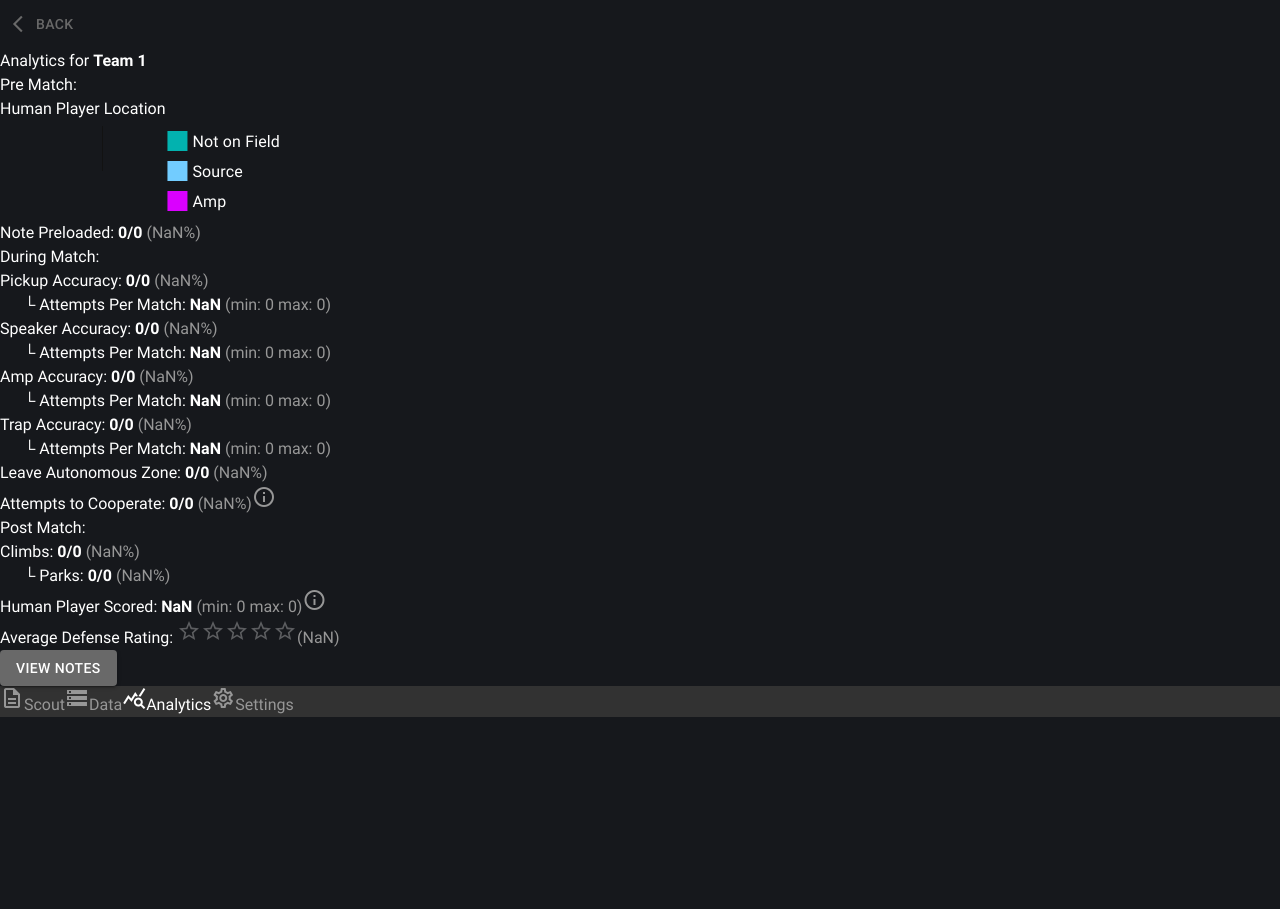
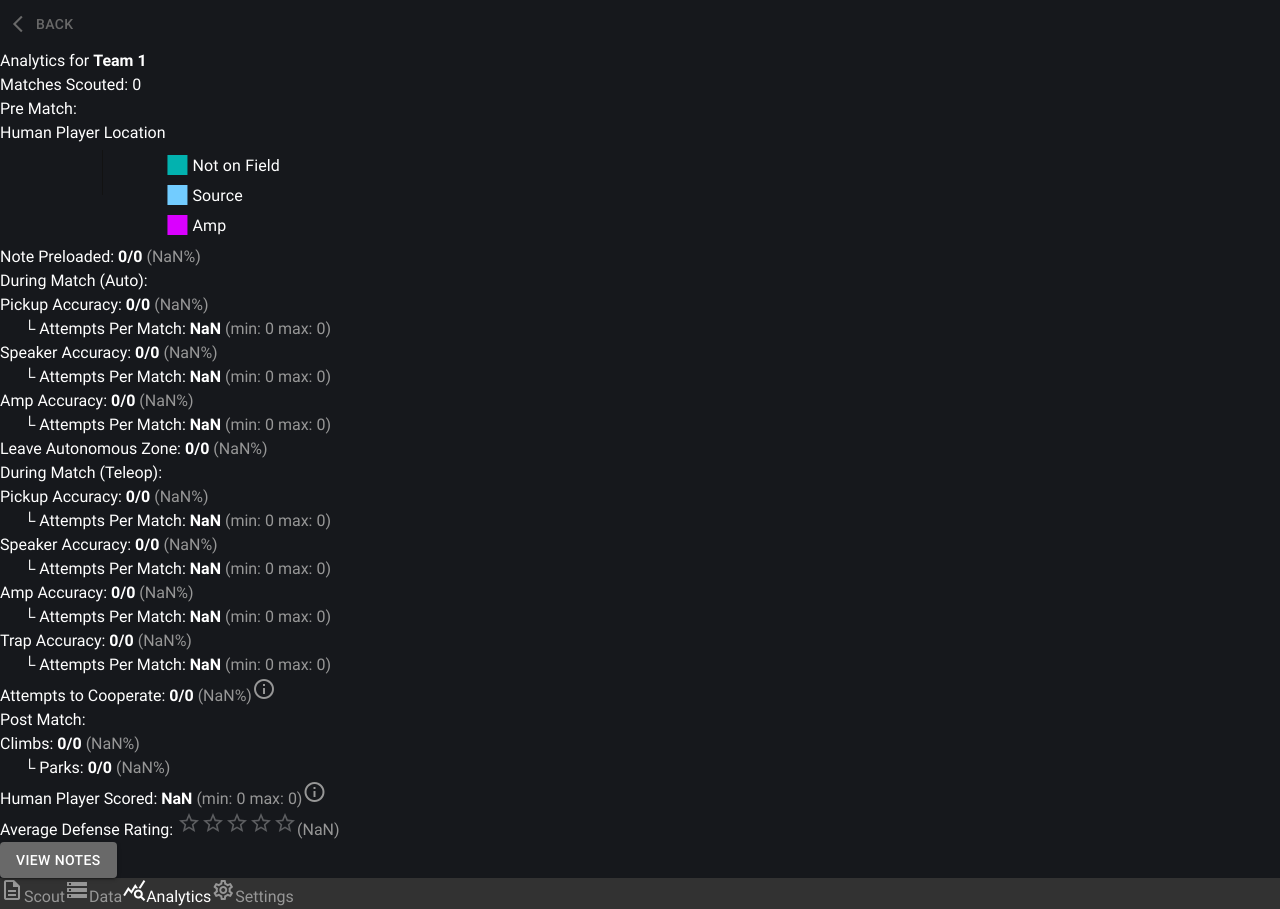
Before and after one commit to ChainLynxRobotics/ScoutingPWA, a React (Vite) app: page /analytics/1 in a window 1280 px wide. Before the commit the page ends 800 px from the top, so only its background shows below. Built offline with nearby package versions, Linux system fonts and the light colour scheme.

Commit message:
Analytics seperated into auto & teleop

```diff
--- /dev/null
+++ b/src/components/Divider.tsx
@@ -0,0 +1,7 @@
+import { HTMLProps } from "react";
+
+export default function Divider(props: HTMLProps<HTMLDivElement>) {
+    return (
+        <div {...props} className={"mt-8 mb-2 w-full max-w-md h-1 bg-background-secondary "+props.className}></div>
+    )
+}
--- a/src/pages/AnalyticsTeamPage.tsx
+++ b/src/pages/AnalyticsTeamPage.tsx
@@ -1,4 +1,4 @@
-import { useEffect, useState } from "react";
+import { useEffect, useMemo, useState } from "react";
 import { useNavigate, useParams } from "react-router-dom";
 import { MatchData, MatchEventData } from "../types/MatchData";
 import MatchDatabase from "../util/MatchDatabase";
@@ -10,6 +10,8 @@ import { PieChart } from "@mui/x-charts";
 import HumanPlayerLocation from "../enums/HumanPlayerLocation";
 import Statistic from "../components/analytics/Statistic";
 import ClimbResult from "../enums/ClimbResult";
+import { autoEvents, numOfEvents, perMatchStats, teleopEvents } from "../util/analyticsUtil";
+import Divider from "../components/Divider";
 
 const AnalyticsPage = () => {
 
@@ -19,6 +21,9 @@ const AnalyticsPage = () => {
     const [hasLoaded, setHasLoaded] = useState(false);
     const [matches, setMatches] = useState<MatchData[]>([]);
     const [events, setEvents] = useState<MatchEventData[]>([]);
+
+    const auto = useMemo(()=>autoEvents(matches, events), [matches, events]);
+    const teleop = useMemo(()=>teleopEvents(matches, events), [matches, events]);
 
     const [notesOpen, setNotesOpen] = useState(false);
 
@@ -39,33 +44,6 @@ const AnalyticsPage = () => {
 
     if (!hasLoaded) return (<div className="w-full h-full flex items-center justify-center">Loading...</div>);
 
-    /**
-     * Gets the number of a certain type or types of events that have been saved
-     * @param event - Event(s) to look for
-     * @returns the number of the events that have been recorded
-     */
-    function numOfEvents(...eventsToFilter: ME[]): number {
-        return events.filter(e=>eventsToFilter.includes(e.event)).length;
-    }
-
-    /**
-     * Gets the average, minimum, and maximum number of events per match
-     * @param eventsToFilter - Event(s) to look for
-     * @returns the average, minimum, and maximum number of events per match
-     */
-    function perMatchStats(...eventsToFilter: ME[]): {avg: number, min: number, max: number} {
-        var sum = 0, min = Infinity, max = 0, total = 0;
-        matches.forEach(match=> {
-            const count = events.filter(e=>match.matchId===e.matchId).filter(e=>eventsToFilter.includes(e.event)).length;
-            sum += count;
-            if (count < min) min = count;
-            if (count > max) max = count;
-            total++;
-        })
-        if (total == 0) return {avg: NaN, min: 0, max: 0}
-        return {avg: sum/matches.length, min, max};
-    }
-
 
     function humanPlayerPerformancePerMatch(): {avg: number, min: number, max: number} {
         var sum = 0, min = 0, max = 0, total = 0;
@@ -79,7 +57,6 @@ const AnalyticsPage = () => {
         if (total == 0) return {avg: NaN, min: 0, max: 0}
         return {avg: sum/matches.length, min, max};
     }
-
 
     return (
     <div className="w-full h-full flex flex-col items-center relative">
@@ -98,8 +75,13 @@ const AnalyticsPage = () => {
                 <h1 className="text-xl text-center mb-4">Analytics for <b>Team {team}</b></h1>
                 <div className="w-full max-w-md px-2 flex flex-col items-start">
 
+                    <Statistic name="Matches Scouted">
+                        {matches.length}
+                    </Statistic>
 
-                    <h2 className="text-lg font-bold">Pre Match:</h2>
+                    <Divider />
+
+                    <h2 className="mt-4 text-xl font-bold">Pre Match:</h2>
                     <div className="flex flex-col items-center my-2">
                         <div>Human Player Location</div>
                         <PieChart
@@ -119,35 +101,84 @@ const AnalyticsPage = () => {
                         />
                     </div>
 
+                    <Divider />
 
-                    <h2 className="mt-8 text-xl font-bold">During Match:</h2>
+                    <h2 className="mt-4 text-xl font-bold">During Match (Auto):</h2>
                     <div className="pl-4 my-4">
                         <AccuracyStatistic name="Pickup Accuracy"
-                            value={numOfEvents(ME.acquireGround, ME.acquireStation)}
-                            total={numOfEvents(ME.acquireGround, ME.acquireStation, ME.acquireFail)}
+                            value={numOfEvents(auto, ME.acquireGround, ME.acquireStation)}
+                            total={numOfEvents(auto, ME.acquireGround, ME.acquireStation, ME.acquireFail)}
                         />
-                        <PerMatchStatistic name="└ Attempts Per Match" pl="24px" {...perMatchStats(ME.acquireGround, ME.acquireStation, ME.acquireFail)} />
+                        <PerMatchStatistic name="└ Attempts Per Match" pl="24px"
+                            {...perMatchStats(matches, auto, ME.acquireGround, ME.acquireStation, ME.acquireFail)}
+                        />
+
                         <div className="h-4"></div>
+
                         <AccuracyStatistic name="Speaker Accuracy"
-                            value={numOfEvents(ME.scoreMid, ME.scoreMidBoost)}
-                            total={numOfEvents(ME.scoreMid, ME.scoreMidBoost, ME.scoreMidFail)}
+                            value={numOfEvents(auto, ME.scoreMid, ME.scoreMidBoost)}
+                            total={numOfEvents(auto, ME.scoreMid, ME.scoreMidBoost, ME.scoreMidFail)}
                         />
-                        <PerMatchStatistic name="└ Attempts Per Match" pl="24px" {...perMatchStats(ME.scoreMid, ME.scoreMidBoost, ME.scoreMidFail)} />
+                        <PerMatchStatistic name="└ Attempts Per Match" pl="24px"
+                            {...perMatchStats(matches, auto, ME.scoreMid, ME.scoreMidBoost, ME.scoreMidFail)}
+                        />
+
                         <AccuracyStatistic name="Amp Accuracy"
-                            value={numOfEvents(ME.scoreLow, ME.scoreLowBoost)}
-                            total={numOfEvents(ME.scoreLow, ME.scoreLowBoost, ME.scoreLowFail)}
+                            value={numOfEvents(auto, ME.scoreLow, ME.scoreLowBoost)}
+                            total={numOfEvents(auto, ME.scoreLow, ME.scoreLowBoost, ME.scoreLowFail)}
                         />
-                        <PerMatchStatistic name="└ Attempts Per Match" pl="24px" {...perMatchStats(ME.scoreLow, ME.scoreLowBoost, ME.scoreLowFail)} />
-                        <AccuracyStatistic name="Trap Accuracy"
-                            value={numOfEvents(ME.scoreHigh, ME.scoreHighBoost)}
-                            total={numOfEvents(ME.scoreHigh, ME.scoreHighBoost, ME.scoreHighFail)}
+                        <PerMatchStatistic name="└ Attempts Per Match" pl="24px"
+                            {...perMatchStats(matches, auto, ME.scoreLow, ME.scoreLowBoost, ME.scoreLowFail)}
                         />
-                        <PerMatchStatistic name="└ Attempts Per Match" pl="24px" {...perMatchStats(ME.scoreHigh, ME.scoreHighBoost, ME.scoreHighFail)} />
+
                         <div className="h-4"></div>
+
                         <AccuracyStatistic name="Leave Autonomous Zone"
                             value={matches.filter(m=>events.find(e=>e.matchId===m.matchId && e.event===ME.specialAuto)).length}
                             total={matches.length}
                         />
+                    </div>
+
+                    <Divider />
+
+                    <h2 className="mt-4 text-xl font-bold">During Match (Teleop):</h2>
+                    <div className="pl-4 my-4">
+                        <AccuracyStatistic name="Pickup Accuracy"
+                            value={numOfEvents(teleop, ME.acquireGround, ME.acquireStation)}
+                            total={numOfEvents(teleop, ME.acquireGround, ME.acquireStation, ME.acquireFail)}
+                        />
+                        <PerMatchStatistic name="└ Attempts Per Match" pl="24px"
+                            {...perMatchStats(matches, teleop, ME.acquireGround, ME.acquireStation, ME.acquireFail)}
+                        />
+
+                        <div className="h-4"></div>
+
+                        <AccuracyStatistic name="Speaker Accuracy"
+                            value={numOfEvents(teleop, ME.scoreMid, ME.scoreMidBoost)}
+                            total={numOfEvents(teleop, ME.scoreMid, ME.scoreMidBoost, ME.scoreMidFail)}
+                        />
+                        <PerMatchStatistic name="└ Attempts Per Match" pl="24px"
+                            {...perMatchStats(matches, teleop, ME.scoreMid, ME.scoreMidBoost, ME.scoreMidFail)}
+                        />
+
+                        <AccuracyStatistic name="Amp Accuracy"
+                            value={numOfEvents(teleop, ME.scoreLow, ME.scoreLowBoost)}
+                            total={numOfEvents(teleop, ME.scoreLow, ME.scoreLowBoost, ME.scoreLowFail)}
+                        />
+                        <PerMatchStatistic name="└ Attempts Per Match" pl="24px"
+                            {...perMatchStats(matches, teleop, ME.scoreLow, ME.scoreLowBoost, ME.scoreLowFail)}
+                        />
+
+                        <AccuracyStatistic name="Trap Accuracy"
+                            value={numOfEvents(teleop, ME.scoreHigh, ME.scoreHighBoost)}
+                            total={numOfEvents(teleop, ME.scoreHigh, ME.scoreHighBoost, ME.scoreHighFail)}
+                        />
+                        <PerMatchStatistic name="└ Attempts Per Match" pl="24px"
+                            {...perMatchStats(matches, teleop, ME.scoreHigh, ME.scoreHighBoost, ME.scoreHighFail)}
+                        />
+
+                        <div className="h-4"></div>
+
                         <AccuracyStatistic name="Attempts to Cooperate"
                             value={matches.filter(m=>m.humanPlayerLocation===HumanPlayerLocation.Amp)
                                     .filter(m=>events.find(e=>e.matchId===m.matchId && e.event===ME.specialCoop)).length}
@@ -155,6 +186,8 @@ const AnalyticsPage = () => {
                             desc="Only counts for the times this team's human player is at the Amp"
                         />
                     </div>
+
+                    <Divider />
 
                     <h2 className="mt-4 text-xl font-bold">Post Match:</h2>
                     <div className="pl-4 my-4">
--- a/src/pages/SettingsPage.tsx
+++ b/src/pages/SettingsPage.tsx
@@ -5,6 +5,7 @@ import MatchSchedule from "../components/MatchSchedule";
 import QrCodeDataTransfer from "../components/QrCodeDataTransfer";
 import QrCodeType from "../enums/QrCodeType";
 import { Button, Checkbox, Dialog, DialogActions, DialogContent, DialogTitle, FormControl, FormControlLabel, FormHelperText, IconButton, InputLabel, MenuItem, Select, TextField } from "@mui/material";
+import Divider from "../components/Divider";
 
 const SettingsPage = () => {
 
@@ -105,7 +106,7 @@ const SettingsPage = () => {
             <FormHelperText>Change this based on the perspective you are viewing the field for when you are scouting</FormHelperText>
         </FormControl>
 
-        <div className="mt-8 mb-2 w-full max-w-md h-1 bg-background-secondary"></div>
+        <Divider />
 
         <h1 className="text-xl font-bold">Schedule</h1>
         <div className="flex flex-wrap gap-4">
--- a/src/pages/scout/DuringMatch.tsx
+++ b/src/pages/scout/DuringMatch.tsx
@@ -8,6 +8,7 @@ import EventLog from "../../components/EventLog";
 import MatchEvent from "../../enums/MatchEvent";
 import AllianceColor from "../../enums/AllianceColor";
 import SettingsContext from "../../components/context/SettingsContext";
+import Divider from "../../components/Divider";
 
 
 const DuringMatch = () => {
@@ -193,7 +194,8 @@ const DuringMatch = () => {
             <FormControlLabel label="Alliance Attempted to Cooperate"
                 control={<Checkbox checked={context.match.attemptedCooperation} onClick={toggleAttemptedCooperation} disabled={isDisabled}/>} />
 
-            <div className="mt-8 mb-2 w-full h-1 bg-background-secondary"></div>
+            <Divider />
+
             <div className="flex flex-col items-center">
                 <h3 className="text-xl">Event Log</h3>
                 <p className="mb-4 text-secondary">You can also edit events later in the post-match page</p>
--- a/src/pages/scout/PostMatch.tsx
+++ b/src/pages/scout/PostMatch.tsx
@@ -14,6 +14,7 @@ import Alert from "@mui/material/Alert/Alert";
 import { MAX_NOTE_LENGTH } from "../../constants";
 import MatchResult from "../../enums/MatchResult";
 import ClimbResult from "../../enums/ClimbResult";
+import Divider from "../../components/Divider";
 
 const PostMatch = () => {
     const context = useContext(ScoutingContext);
@@ -142,7 +143,8 @@ const PostMatch = () => {
                 </Button>
             </div>
 
-            <div className="mt-8 mb-2 w-full h-1 bg-background-secondary"></div>
+            <Divider />
+
             <div className="flex flex-col items-center">
                 <h3 className="text-xl mb-2">Event Log</h3>
                 <EventLog />
--- /dev/null
+++ b/src/util/analyticsUtil.ts
@@ -0,0 +1,68 @@
+import { MatchData, MatchEventData } from "../types/MatchData";
+import ME from "../enums/MatchEvent";
+
+/**
+     * Gets the number of a certain type or types of events that have been saved
+     * @param events - Events to look through
+     * @param event - Event(s) to look for
+     * @returns the number of the events that have been recorded
+     */
+export function numOfEvents(events: MatchEventData[], ...eventsToFilter: ME[]): number {
+    return events.filter(e=>eventsToFilter.includes(e.event)).length;
+}
+
+/**
+ * Gets the average, minimum, and maximum number of events per match
+ * @param matches - Matches to look through
+ * @param events - Events to look through
+ * @param eventsToFilter - Event(s) to look for
+ * @returns the average, minimum, and maximum number of events per match
+ */
+export function perMatchStats(matches: MatchData[], events: MatchEventData[], ...eventsToFilter: ME[]): {avg: number, min: number, max: number} {
+    var sum = 0, min = Infinity, max = 0, total = 0;
+    matches.forEach(match=> {
+        const count = events.filter(e=>match.matchId===e.matchId).filter(e=>eventsToFilter.includes(e.event)).length;
+        sum += count;
+        if (count < min) min = count;
+        if (count > max) max = count;
+        total++;
+    })
+    if (total == 0) return {avg: NaN, min: 0, max: 0}
+    return {avg: sum/matches.length, min, max};
+}
+
+/**
+ * Grabs all events that happened during the autonomous period (before the autoEnd event of each match)
+ *
+ * @param matches - Matches to look through
+ * @param events - Events to look through
+ * @returns - List of auto events
+ */
+export function autoEvents(matches: MatchData[], events: MatchEventData[]): MatchEventData[] {
+    const res: MatchEventData[] = []
+    matches.forEach(match=> {
+        const filteredEvents = events.filter(e=>e.matchId===match.matchId);
+        const i = filteredEvents.findIndex(e=>e.matchId===match.matchId && e.event===ME.autoEnd);
+        if (i == -1) return;
+        res.push(...filteredEvents.slice(0, i));
+    });
+    return res;
+}
+
+/**
+ * Grabs all events that happened after the autonomous period (after the autoEnd event of each match)
+ *
+ * @param matches - Matches to look through
+ * @param events - Events to look through
+ * @returns - List of teleop events
+ */
+export function teleopEvents(matches: MatchData[], events: MatchEventData[]): MatchEventData[] {
+    const res: MatchEventData[] = []
+    matches.forEach(match=> {
+        const filteredEvents = events.filter(e=>e.matchId===match.matchId);
+        const i = filteredEvents.findIndex(e=>e.matchId===match.matchId && e.event===ME.autoEnd);
+        if (i == -1) return;
+        res.push(...filteredEvents.slice(i + 1));
+    });
+    return res;
+}
```
